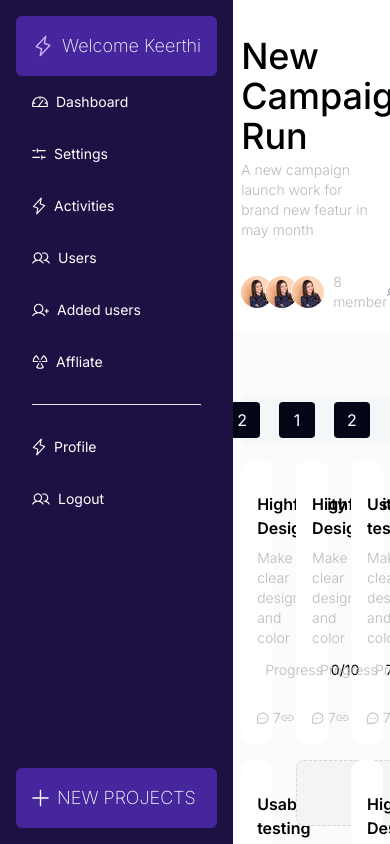
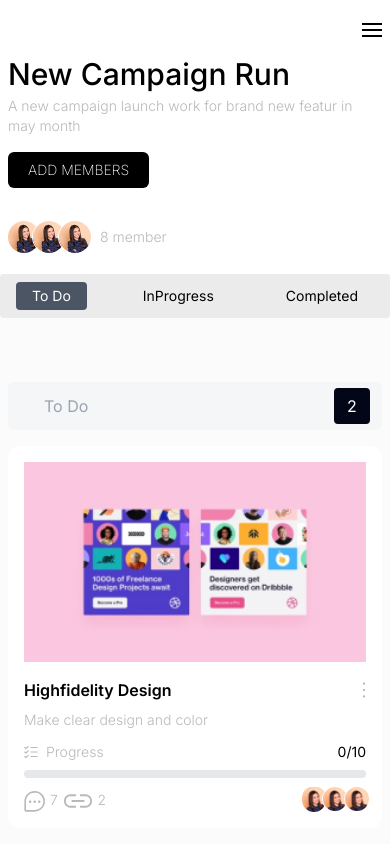
Before and after one commit to Bolaji-hub/Campaign-dashboard, a React (Vite) app: page / in a window 390 px wide. Built offline with nearby package versions, Linux system fonts and the light colour scheme.

Commit message:
fixes mobile responsiveness - hide sidenav on small screen

```diff
--- a/src/App.jsx
+++ b/src/App.jsx
@@ -1,14 +1,16 @@
-import React from "react";
+import React, { useState } from "react";
 import SideNav from "./components/SideNav";
 import Header from "./components/Header";
 import Main from "./components/Main";
 
 const App = () => {
+  const [isNavOpen, setIsNavOpen] = useState(false);
+
   return (
     <div className="flex">
-      <SideNav />
+      <SideNav isNavOpen={isNavOpen} />
       <main className="flex-1 bg-[#FCFBFC] max-h-screen overflow-auto">
-        <Header />
+        <Header isNavOpen={isNavOpen} setIsNavOpen={setIsNavOpen} />
         <Main />
       </main>
     </div>
--- a/src/components/Header.jsx
+++ b/src/components/Header.jsx
@@ -1,20 +1,39 @@
 import React from "react";
 import SubHeader from "./SubHeader";
 
-const Header = () => {
+const Header = ({ isNavOpen, setIsNavOpen }) => {
   return (
     <div className="bg-white py-5 sticky top-0 z-10">
-      <div className="container">
-        <div>
-          <div className="flex justify-space-between items-center mt-4">
-            <h1 className="text-4xl font-medium">New Campaign Run</h1>
-            <button className="top-12 bg-black ml-auto text-white rounded-md py-2 px-5 text-sm font-extralight ">
-              ADD MEMBERS
-            </button>
+      <div className="container flex flex-col">
+        <button
+          onClick={() => setIsNavOpen((v) => !v)}
+          className="md:hidden ml-auto"
+        >
+          {isNavOpen ? (
+            "x"
+          ) : (
+            <svg
+              xmlns="http://www.w3.org/2000/svg"
+              width={20}
+              height={20}
+              viewBox="0 0 20 20"
+            >
+              <path d="M0 3h20v2h-20v-2zM0 9h20v2h-20v-2zM0 15h20v2h-20v-2z"></path>
+            </svg>
+          )}
+        </button>
+        <div className="flex flex-wrap items-center justify-between mt-4 gap-4 mb-8">
+          <div>
+            <h1 className=" text-3xl md:text-4xl font-medium">
+              New Campaign Run
+            </h1>
+            <p className="text-[#B8B9BD] text-sm font-light mt-1">
+              A new campaign launch work for brand new featur in may month
+            </p>
           </div>
-          <p className="text-[#B8B9BD] text-sm font-light mt-1 mb-8">
-            A new campaign launch work for brand new featur in may month
-          </p>
+          <button className="top-12 bg-black text-white rounded-md py-2 px-5 text-sm font-extralight ">
+            ADD MEMBERS
+          </button>
         </div>
 
         <SubHeader />
--- a/src/components/Main.jsx
+++ b/src/components/Main.jsx
@@ -1,4 +1,4 @@
-import React, { useMemo } from "react";
+import React, { useEffect, useMemo, useState } from "react";
 import mark from "../assets/Mark.svg";
 import vector from "../assets/Vector23.svg";
 import comment from "../assets/Vector24.svg";
@@ -59,6 +59,12 @@ const items = [
     linkCount: 2,
   },
 ];
+const tabs = [
+  { id: "to-do", label: "To Do" },
+  { id: "in-progress", label: "InProgress" },
+  { id: "completed", label: "Completed" },
+];
+const onSmallScreen = window.matchMedia("(max-width: 768px)");
 
 const Main = () => {
   const itemsByCategory = useMemo(() =>
@@ -70,13 +76,37 @@ const Main = () => {
     }, {})
   );
 
+  const [currentTab, setCurrentTab] = useState(0);
+  const [isSmallScreen, setIsSmallScreen] = useState(onSmallScreen.matches);
+
+  useEffect(() => {
+    const handleResize = ({ matches }) => setIsSmallScreen(matches);
+    onSmallScreen.addEventListener("change", handleResize);
+
+    return () => onSmallScreen.removeEventListener("change", handleResize);
+  });
+
   return (
-    <main className="container py-16 grid grid-cols-3 gap-6">
-      {[
-        { id: "to-do", label: "To Do" },
-        { id: "in-progress", label: "InProgress" },
-        { id: "completed", label: "Completed" },
-      ].map(({ id, label, svg }) => (
+    <>
+      {isSmallScreen && (
+        <div className="flex justify-between text-sm bg-[#EBEBEB] rounded py-2 px-4">
+          {tabs.map(({ label, id }, i) => (
+            <button
+              key={id}
+              className={`py-1 px-4 rounded transition-all duration-700${
+                i === currentTab && " bg-gray-600 text-white"
+              }`}
+              onClick={() => setCurrentTab(i)}
+            >
+              {label}
+            </button>
+          ))}
+        </div>
+      )}
+      <main className="container py-16 grid grid-cols-1 md:grid-cols-3 gap-6">
+        {tabs.map(
+          ({ id, label, svg }, i) =>
+            (i === currentTab || !isSmallScreen) && (
               <div key={id}>
                 <div className="relative mb-4">
                   <input
@@ -98,8 +128,10 @@ const Main = () => {
                   Add Task
                 </button>
               </div>
-      ))}
+            )
+        )}
       </main>
+    </>
   );
 };
 
--- a/src/components/SideNav.jsx
+++ b/src/components/SideNav.jsx
@@ -8,10 +8,14 @@ import added from "../assets/Added.svg";
 import affliate from "../assets/Affliate.svg";
 import plus from "../assets/Plus.svg";
 
-const SideNav = () => {
+const SideNav = ({ isNavOpen }) => {
   return (
-    <nav className="min-h-screen p-4 bg-[#1D1042] w-70 text-white sticky top left-0 top-0 flex flex-col ">
-      <button className="flex gap-2 bg-purple-1 text-white items-center text-lg p-4 rounded-md font-thin">
+    <nav
+      className={`min-h-screen p-4 bg-[#1D1042] w-70 text-white fixed z-20 md:sticky top md:left-0 top-0 flex-col transition-all ${
+        isNavOpen ? "left-0" : "left-[-100vw]"
+      }`}
+    >
+      <button className="flex gap-2 bg-[#703EFE] text-white items-center p-4 px-6 rounded-md font-thin">
         <img src={Lightning} />
         Welcome Keerthi
       </button>
@@ -90,7 +94,7 @@ const SideNav = () => {
           </a>
         </li>
       </ul>
-      <button className="flex gap-2 bg-purple-1 items-center text-lg p-4 rounded-md mt-auto font-thin">
+      <button className="flex gap-2 bg-[#703EFE] items-center p-4 px-8 rounded-md mt-auto font-thin">
         <img src={plus} />
         NEW PROJECTS
       </button>
--- a/src/components/SubHeader.jsx
+++ b/src/components/SubHeader.jsx
@@ -19,7 +19,7 @@ const SubHeader = () => {
         className="rounded-full border border-solid border-white -ml-2 "
       />
       <p className="text-[#B8B9BD] font-light text-sm ml-2 ">8 member</p>
-      <ul className="flex ml-auto gap-4 text-[#7D8088] font-light text-sm">
+      <ul className="hidden md:flex ml-auto gap-4 text-[#7D8088] font-light text-sm">
         <li className="hover:text-black duration-500">
           <a href="#" className="flex gap-1 items-center">
             <View />
```
Lines whose indentation alone changed are shown as unchanged.
